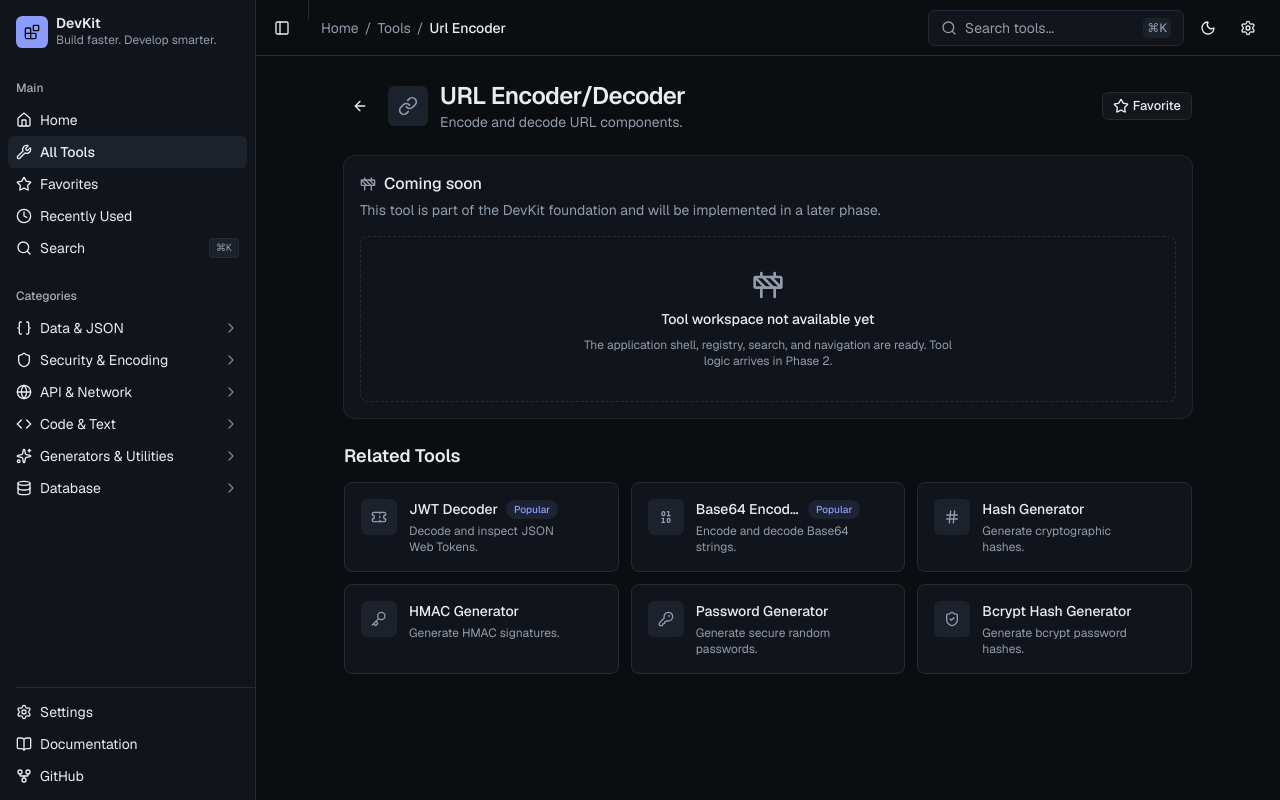
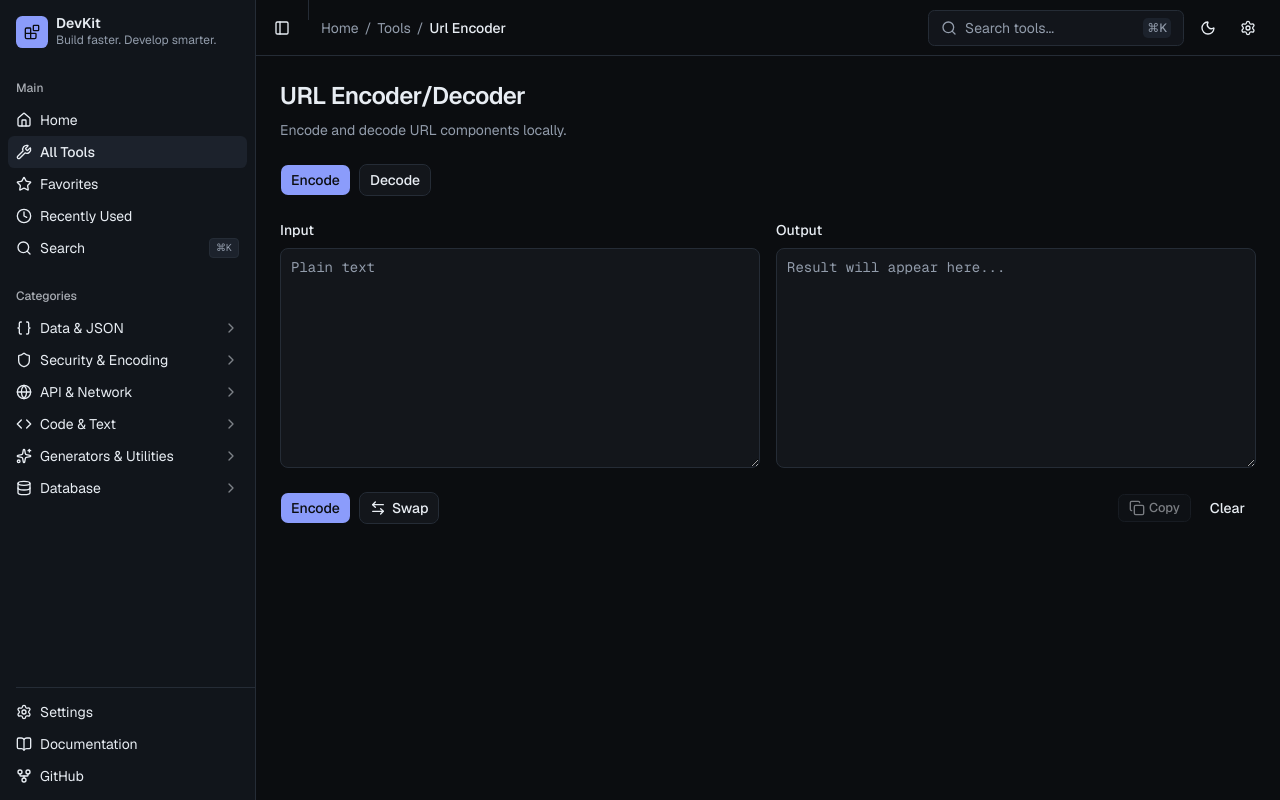
Before and after one commit to fazasync/Devkit, a Next.js app: page /tools/url-encoder in a window 1280 px wide. Built offline with nearby package versions, Linux system fonts and the light colour scheme.

Commit message:
feat: implement URL encoder/decoder tool

```diff
--- /dev/null
+++ b/app/tools/url-encoder/page.tsx
@@ -0,0 +1,16 @@
+import { UrlTool } from "@/features/url-encoder";
+import { RecentlyUsedTracker } from "@/components/shared/recently-used-tracker";
+
+export const metadata = {
+  title: "URL Encoder/Decoder — DevKit",
+  description: "Encode and decode URL components.",
+};
+
+export default function UrlEncoderPage() {
+  return (
+    <>
+      <RecentlyUsedTracker id="url-encoder" />
+      <UrlTool />
+    </>
+  );
+}
--- /dev/null
+++ b/features/url-encoder/components/url-tool.tsx
@@ -0,0 +1,126 @@
+"use client";
+
+import { useState } from "react";
+import { ArrowLeftRight } from "lucide-react";
+import { encodeUrlComponent, decodeUrlComponent } from "../lib/url";
+import { Button } from "@/components/ui/button";
+import { Textarea } from "@/components/ui/textarea";
+import { CopyButton } from "@/components/shared/copy-button";
+
+type Mode = "encode" | "decode";
+
+export function UrlTool() {
+  const [mode, setMode] = useState<Mode>("encode");
+  const [input, setInput] = useState("");
+  const [output, setOutput] = useState("");
+  const [error, setError] = useState<string | null>(null);
+
+  const handleConvert = () => {
+    try {
+      const result =
+        mode === "encode" ? encodeUrlComponent(input) : decodeUrlComponent(input);
+      setOutput(result);
+      setError(null);
+    } catch (err) {
+      setError(err instanceof Error ? err.message : "Conversion failed.");
+      setOutput("");
+    }
+  };
+
+  const handleSwap = () => {
+    setInput(output);
+    setOutput("");
+    setError(null);
+    setMode(mode === "encode" ? "decode" : "encode");
+  };
+
+  const handleClear = () => {
+    setInput("");
+    setOutput("");
+    setError(null);
+  };
+
+  return (
+    <div className="mx-auto flex w-full max-w-6xl flex-col gap-6 p-6">
+      <section className="flex flex-col gap-2">
+        <h1 className="text-2xl font-semibold tracking-tight text-foreground">
+          URL Encoder/Decoder
+        </h1>
+        <p className="text-sm text-muted-foreground">
+          Encode and decode URL components locally.
+        </p>
+      </section>
+
+      <section className="flex gap-2">
+        <Button
+          variant={mode === "encode" ? "default" : "outline"}
+          onClick={() => setMode("encode")}
+        >
+          Encode
+        </Button>
+        <Button
+          variant={mode === "decode" ? "default" : "outline"}
+          onClick={() => setMode("decode")}
+        >
+          Decode
+        </Button>
+      </section>
+
+      <section className="grid gap-4 lg:grid-cols-2">
+        <div className="flex flex-col gap-2">
+          <label htmlFor="url-input" className="text-sm font-medium text-foreground">
+            Input
+          </label>
+          <Textarea
+            id="url-input"
+            value={input}
+            onChange={(event) => setInput(event.target.value)}
+            placeholder={mode === "encode" ? "Plain text" : "URL-encoded string"}
+            className="min-h-[220px] font-mono text-sm"
+            spellCheck={false}
+          />
+        </div>
+        <div className="flex flex-col gap-2">
+          <label htmlFor="url-output" className="text-sm font-medium text-foreground">
+            Output
+          </label>
+          <Textarea
+            id="url-output"
+            value={output}
+            readOnly
+            placeholder="Result will appear here..."
+            className="min-h-[220px] font-mono text-sm"
+            spellCheck={false}
+          />
+        </div>
+      </section>
+
+      <section className="flex flex-wrap items-center gap-2">
+        <Button onClick={handleConvert}>
+          {mode === "encode" ? "Encode" : "Decode"}
+        </Button>
+        <Button variant="outline" onClick={handleSwap}>
+          <ArrowLeftRight className="size-4" />
+          Swap
+        </Button>
+        <div className="ml-auto flex items-center gap-2">
+          <CopyButton value={output} />
+          <Button variant="ghost" onClick={handleClear}>
+            Clear
+          </Button>
+        </div>
+      </section>
+
+      {error ? (
+        <div
+          role="alert"
+          className="rounded-md border border-destructive/40 bg-destructive/10 px-3 py-2 text-sm text-destructive"
+        >
+          {error}
+        </div>
+      ) : null}
+    </div>
+  );
+}
+
+export default UrlTool;
--- /dev/null
+++ b/features/url-encoder/index.ts
@@ -0,0 +1,2 @@
+export { UrlTool } from "./components/url-tool";
+export * from "./lib/url";
--- /dev/null
+++ b/features/url-encoder/lib/url.ts
@@ -0,0 +1,15 @@
+export function encodeUrlComponent(input: string): string {
+  return encodeURIComponent(input);
+}
+
+export function decodeUrlComponent(input: string): string {
+  const trimmed = input.trim();
+  if (trimmed.length === 0) {
+    throw new Error("Input is empty.");
+  }
+  try {
+    return decodeURIComponent(trimmed);
+  } catch {
+    throw new Error("Invalid URL-encoded input.");
+  }
+}
```
Also changed, not shown: 2 other files (tests, documents, lock files or other folders).
